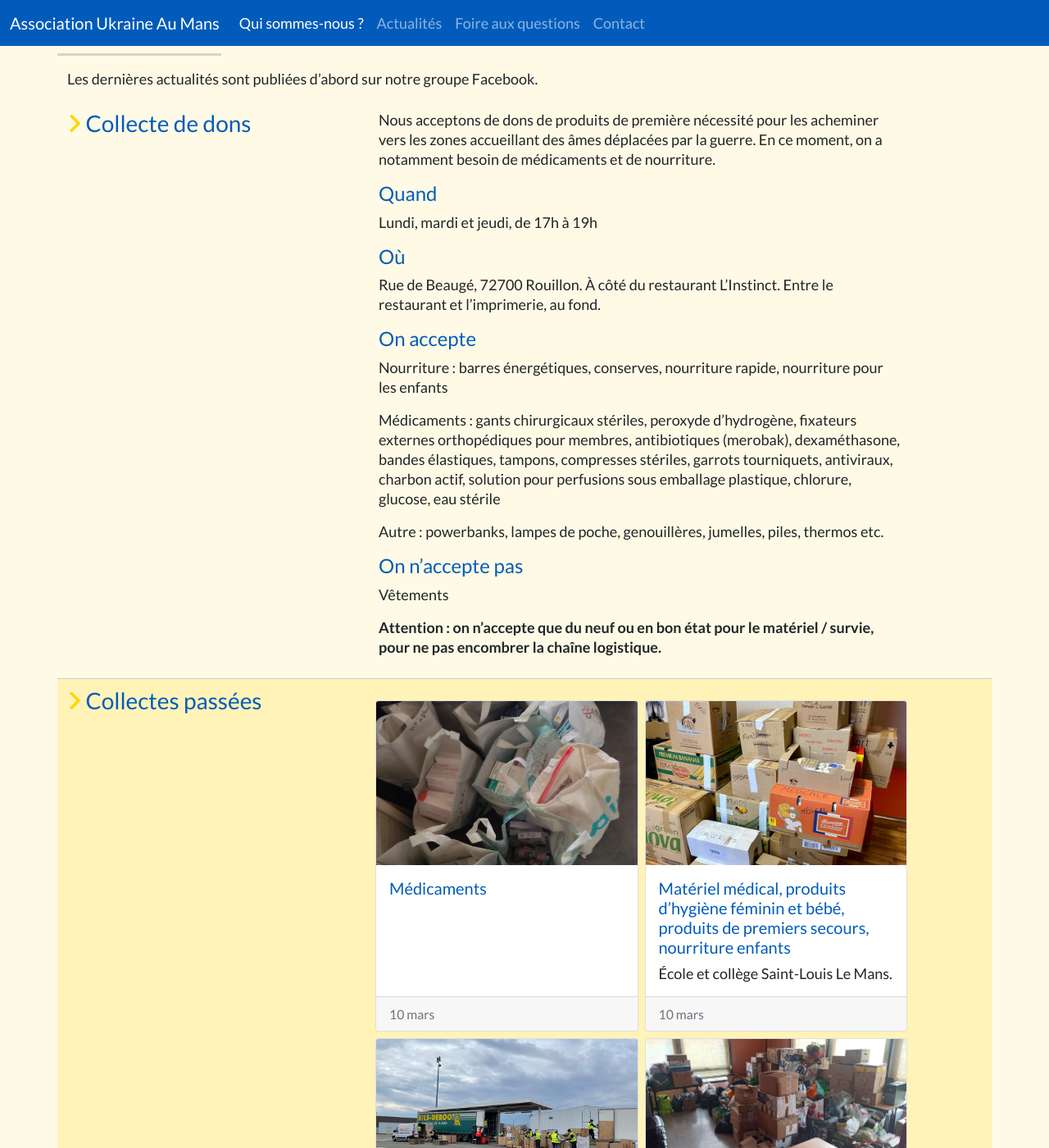
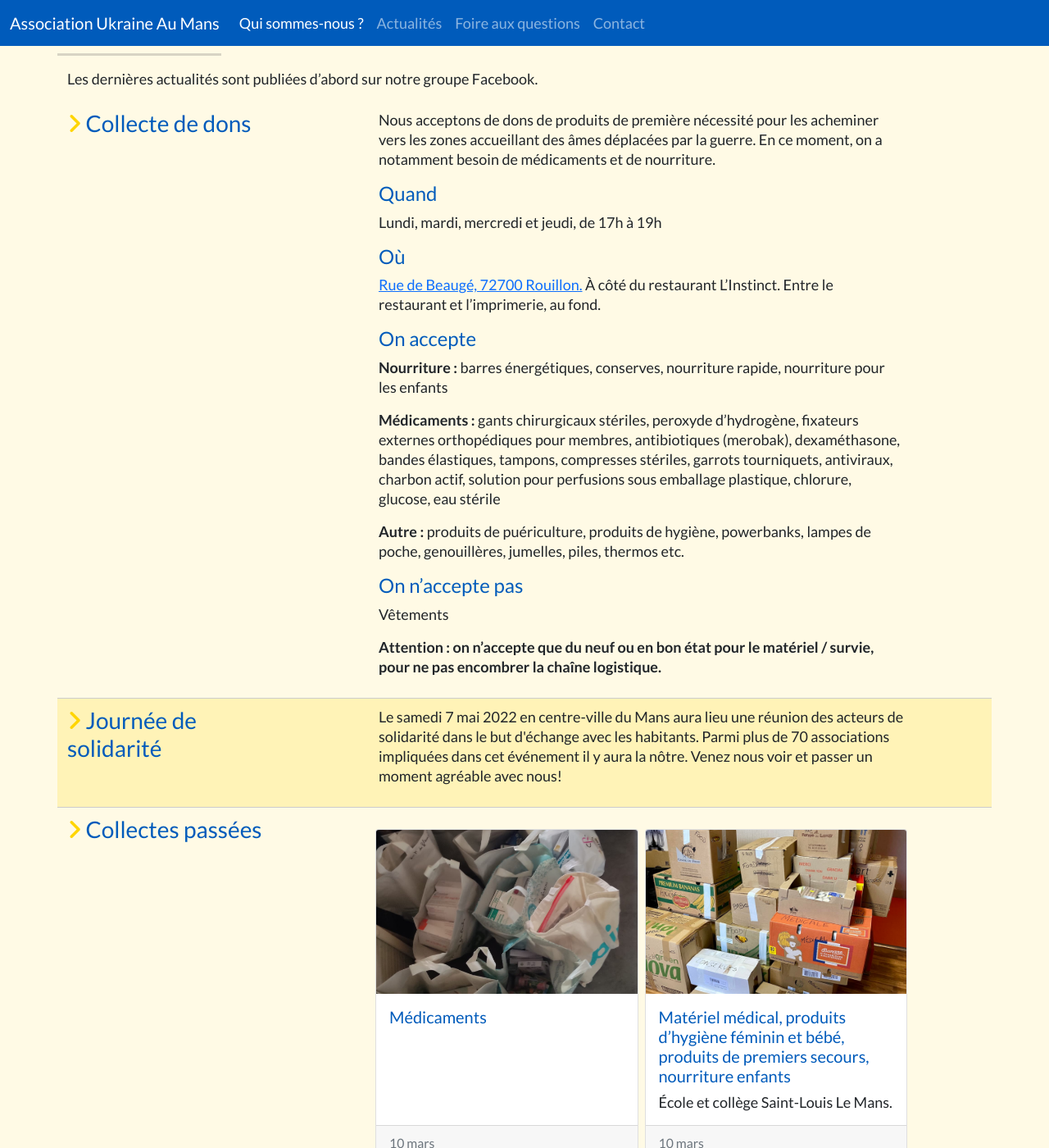
Before and after one commit to ukraineaumans/ukraineaumans.github.io, a Jekyll site: the page built from index.html, in a window 1280 px wide and 1400 px high, scrolled down 1077 px. Shown: the whole window at 82% size. Built offline with Jekyll 4.4.1, drawn with Linux system fonts in a browser that asks for light colours; nearby versions of some CDN libraries.

Commit message:
Add new event

```diff
--- a/_layouts/default.html
+++ b/_layouts/default.html
@@ -107,24 +107,36 @@
                 des âmes déplacées par la guerre. En ce moment, on a notamment besoin de médicaments et de
                 nourriture.</p>
             <h4>Quand</h4>
-            <p>Lundi, mardi et jeudi, de 17h à 19h</p>
+            <p>Lundi, mardi, mercredi et jeudi, de 17h à 19h</p>
             <h4>Où</h4>
-            <p>Rue de Beaugé, 72700 Rouillon. À côté du restaurant L’Instinct. Entre le restaurant et
+            <p><a href="https://earth.google.com/web/search/48.0129761+0.149502">Rue de Beaugé, 72700 Rouillon.</a> À côté du restaurant L’Instinct. Entre le restaurant et
                 l’imprimerie, au fond.</p>
             <h4>On accepte</h4>
-            <p>Nourriture : barres énergétiques, conserves, nourriture rapide, nourriture pour les
-                enfants</p>
-            <p>Médicaments : gants chirurgicaux stériles, peroxyde d’hydrogène, fixateurs externes
-                orthopédiques pour membres, antibiotiques (merobak), dexaméthasone, bandes élastiques, tampons,
-                compresses stériles, garrots tourniquets, antiviraux, charbon actif, solution pour perfusions sous
-                emballage plastique, chlorure, glucose, eau stérile</p>
-            <p>Autre : powerbanks, lampes de poche, genouillères,
-                jumelles, piles, thermos etc.</p>
+            <p>
+                <span class="fw-bold">Nourriture :</span> barres énergétiques, conserves, nourriture rapide, nourriture pour les enfants
+            </p>
+            <p>
+                <span class="fw-bold">Médicaments :</span> gants chirurgicaux stériles, peroxyde d’hydrogène, fixateurs externes orthopédiques pour membres,
+                antibiotiques (merobak), dexaméthasone, bandes élastiques, tampons, compresses stériles, garrots tourniquets,
+                antiviraux, charbon actif, solution pour perfusions sous emballage plastique, chlorure, glucose, eau stérile
+            </p>
+            <p>
+                <span class="fw-bold">Autre :</span> produits de puériculture, produits de hygiène, powerbanks, lampes de poche, genouillères, jumelles, piles, thermos etc.
+            </p>
             <h4>On n’accepte pas</h4>
             <p>Vêtements</p>
             <p class="fw-bold">
                 Attention : on n’accepte que du neuf ou en bon état pour le matériel / survie, pour ne pas encombrer la
                 chaîne logistique.
+            </p>
+        </div>
+    </div>
+    <div class="row news-post">
+        <div class="col-lg-3">
+            <h3 class="section-heading">Journée de solidarité</h3>
+        </div>
+        <div class="col-lg-7 offset-lg-1">
+            <p>Le samedi 7 mai 2022 en centre-ville du Mans aura lieu une réunion des acteurs de solidarité dans le but d'échange avec les habitants. Parmi plus de 70 associations impliquées dans cet événement il y aura la nôtre. Venez nous voir et passer un moment agréable avec nous!
             </p>
         </div>
     </div>
```
